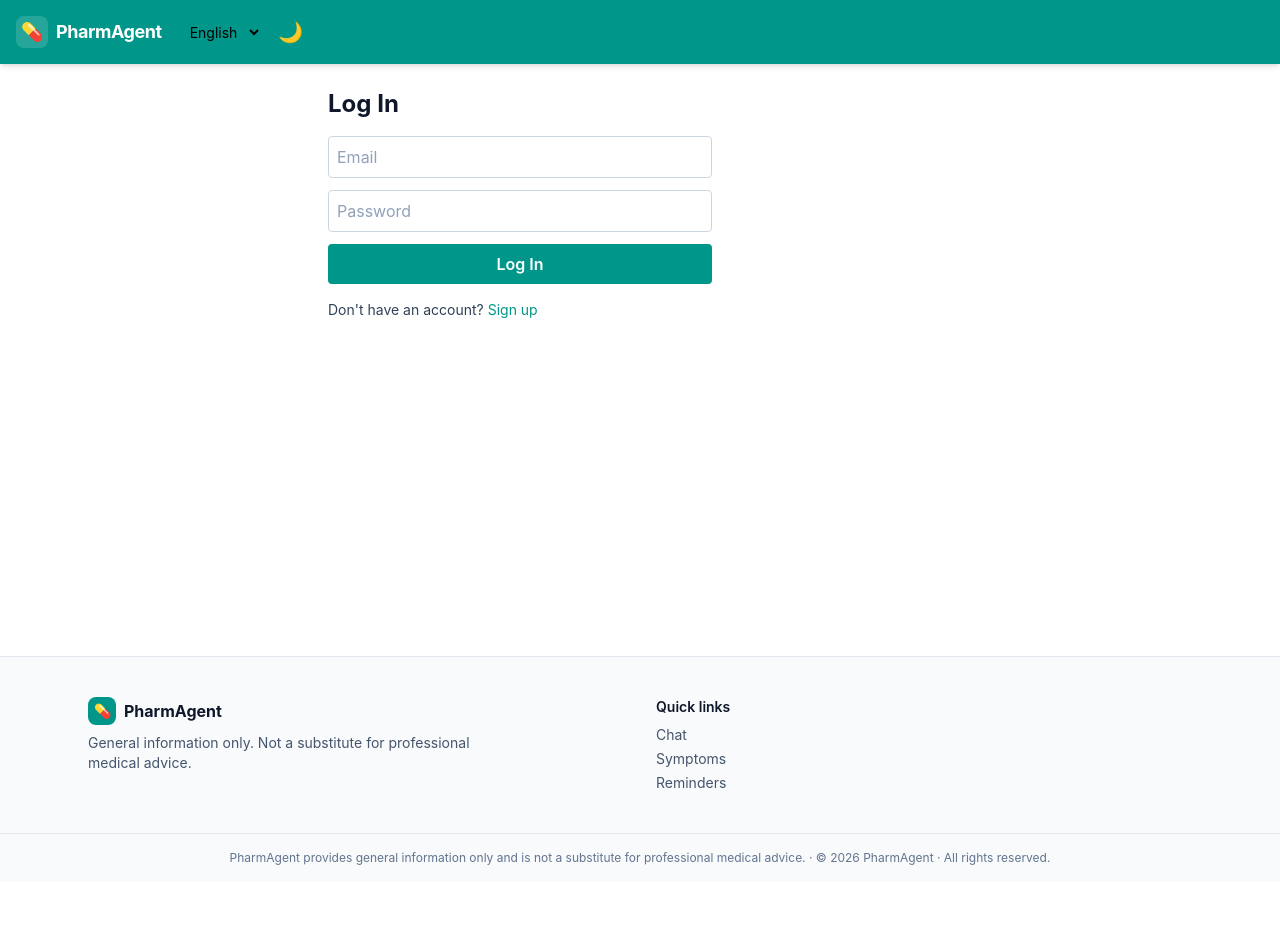
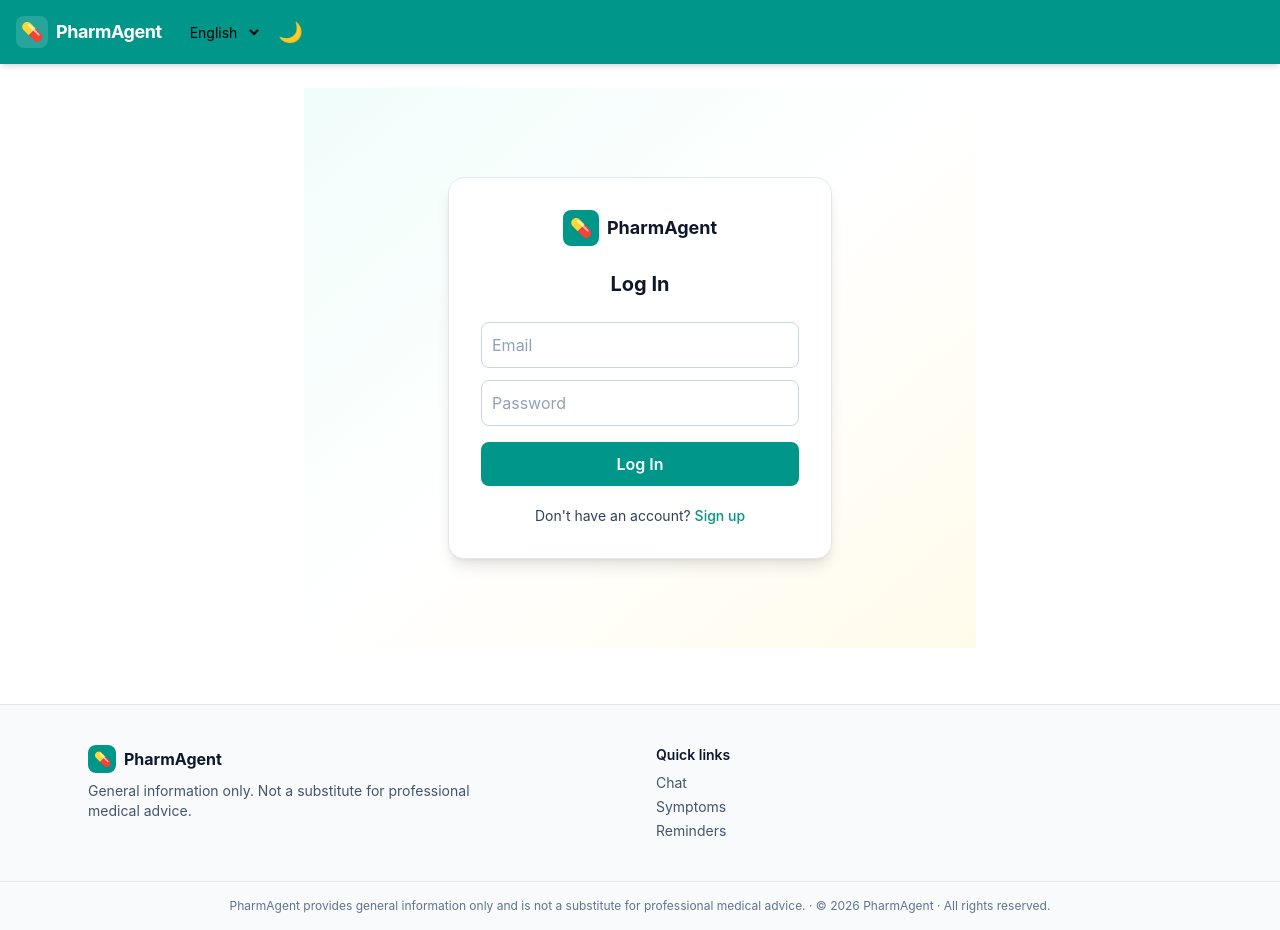
Before and after one commit to SharadaBende/pharmagent-ai-medicine-assistant, a React app in the folder frontend/: page /login in a window 1280 px wide. Before the commit the page ends 882 px from the top, so only its background shows below. Built offline with nearby package versions, Linux system fonts and the light colour scheme; the HTML template or start-up script is replaced by a standard one.

Commit message:
feat(login): redesign as centered card on gradient background

```diff
--- a/frontend/src/pages/Login.jsx
+++ b/frontend/src/pages/Login.jsx
@@ -39,21 +39,38 @@ function Login() {
   }
 
   return (
-    <div>
-      <h1 className="text-2xl font-bold mb-4 text-slate-900 dark:text-slate-100">
+    <div className="min-h-[70vh] flex items-center justify-center
+                    -mx-6 px-6 py-10
+                    bg-gradient-to-br from-teal-50 via-white to-amber-50
+                    dark:from-slate-800 dark:via-slate-900 dark:to-slate-900">
+      <div className="w-full max-w-sm bg-white dark:bg-slate-800
+                      border border-slate-200 dark:border-slate-700
+                      rounded-2xl shadow-lg p-8">
+        <div className="flex items-center gap-2 mb-6 justify-center">
+          <div className="w-9 h-9 rounded-lg bg-teal-600 text-white
+                          flex items-center justify-center text-lg">
+            💊
+          </div>
+          <span className="font-bold text-lg text-slate-900 dark:text-slate-100">
+            {t('appName')}
+          </span>
+        </div>
+
+        <h1 className="text-xl font-bold mb-6 text-center text-slate-900 dark:text-slate-100">
           {t('loginTitle')}
         </h1>
-      <form onSubmit={handleSubmit} className="flex flex-col gap-3 max-w-sm">
+
+        <form onSubmit={handleSubmit} className="flex flex-col gap-3">
           <input
             type="email"
             placeholder={t('loginEmailPlaceholder')}
             value={email}
             onChange={(e) => setEmail(e.target.value)}
             className="border border-slate-300 dark:border-slate-600
-                     bg-white dark:bg-slate-800
+                       bg-white dark:bg-slate-900
                        text-slate-900 dark:text-slate-100
                        placeholder:text-slate-400 dark:placeholder:text-slate-500
-                     rounded p-2
+                       rounded-lg p-2.5
                        focus:outline-none focus:ring-2 focus:ring-teal-500 focus:border-teal-500"
             required
           />
@@ -63,28 +80,30 @@ function Login() {
             value={password}
             onChange={(e) => setPassword(e.target.value)}
             className="border border-slate-300 dark:border-slate-600
-                     bg-white dark:bg-slate-800
+                       bg-white dark:bg-slate-900
                        text-slate-900 dark:text-slate-100
                        placeholder:text-slate-400 dark:placeholder:text-slate-500
-                     rounded p-2
+                       rounded-lg p-2.5
                        focus:outline-none focus:ring-2 focus:ring-teal-500 focus:border-teal-500"
             required
           />
           <button
             type="submit"
             disabled={loading}
-          className="bg-teal-600 hover:bg-teal-700 text-white rounded p-2 font-semibold
-                     disabled:opacity-50 transition"
+            className="bg-teal-600 hover:bg-teal-700 text-white rounded-lg p-2.5 font-semibold
+                       disabled:opacity-50 transition mt-1"
           >
             {loading ? t('loginLoggingIn') : t('loginButton')}
           </button>
         </form>
-      <p className="mt-4 text-sm text-slate-700 dark:text-slate-300">
+
+        <p className="mt-5 text-sm text-center text-slate-700 dark:text-slate-300">
           {t('loginNoAccount')}{' '}
-        <Link to="/signup" className="text-teal-600 dark:text-teal-400 hover:underline">
+          <Link to="/signup" className="text-teal-600 dark:text-teal-400 hover:underline font-medium">
             {t('loginSignupLink')}
           </Link>
         </p>
+      </div>
     </div>
   )
 }
```
Lines whose indentation alone changed are shown as unchanged.
